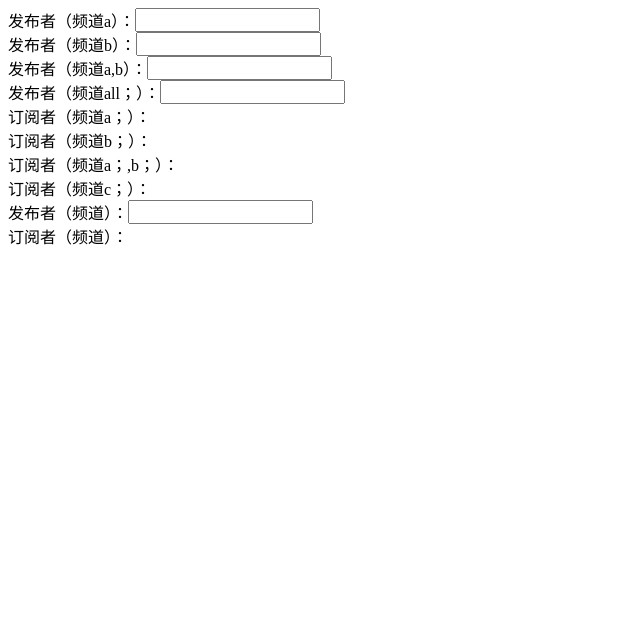
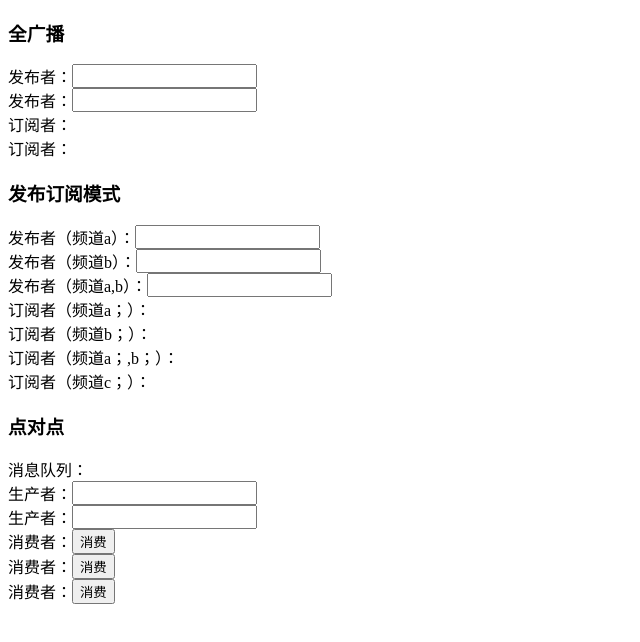
Before and after one commit to abc2513/--, a plain HTML site: page 实验1/实验代码/index.html in a window 1280 px wide. Shown: the whole page, without its empty margins (0-640 px from the left). Drawn offline with Linux system fonts and the light colour scheme.

Commit message:
update: 三种模式分开

```diff
--- a/实验1/实验代码/index.html
+++ b/实验1/实验代码/index.html
@@ -5,6 +5,8 @@
         <meta name="viewport" content="width=device-width, initial-scale=1">
     </head>
     <body>
-        <script src='./main.js' async defer></script>
+        <script src='./publish-all.js' defer type="module"></script>
+        <script src='./publish-subscribe.js' defer type="module"></script>
+        <script src='./point-to-point.js' defer></script>
     </body>
 </html>
--- /dev/null
+++ b/实验1/实验代码/point-to-point.js
@@ -0,0 +1,91 @@
+//点对点模式
+
+//消息队列
+class MessageQueue {
+    constructor() {
+        this.queue = [];
+        //以下为数据可视化部分
+        this.div = document.createElement("div");
+        this.title = document.createElement("div");
+        this.message = document.createElement("div");
+        this.title.innerText = "消息队列：";
+        this.div.appendChild(this.title);
+        this.div.appendChild(this.message);
+        this.div.style.display = "flex";
+        this.render();
+        document.body.appendChild(this.div);
+    }
+    render() {//可视化渲染函数
+        this.message.innerText = this.queue.join(" ; ");
+    }
+    send(message) {
+        this.queue.push(message);
+        this.render();//渲染
+    }
+    receive() {
+        const result = this.queue.shift();
+        this.render();//渲染
+        return result;
+    }
+}
+
+//生产者
+class Producer {
+    constructor(messageQueue) {
+        this.messageQueue = messageQueue;
+
+        //以下为数据可视化部分
+        this.div = document.createElement("div");
+        this.title = document.createElement("div");
+        this.input = document.createElement("input");
+        this.title.innerText = "生产者：";
+        this.div.appendChild(this.title);
+        this.div.appendChild(this.input);
+        this.div.style.display = "flex";
+        document.body.appendChild(this.div);
+        this.input.addEventListener("blur", () => {
+            this.produce();
+        });
+    }
+    produce() {
+        this.messageQueue.send(this.input.value);
+    }
+}
+//消费者
+class Consumer {
+    constructor(messageQueue) {
+        this.messageQueue = messageQueue;
+
+        //以下为数据可视化部分
+        this.div = document.createElement("div");
+        this.title = document.createElement("div");
+        this.button = document.createElement("button");
+        this.message = document.createElement("div");
+        this.div.style.display = "flex";
+        this.title.innerText = "消费者：";
+        this.button.innerText = "消费";
+        this.div.appendChild(this.title);
+        this.div.appendChild(this.button);
+        this.div.appendChild(this.message);
+        document.body.appendChild(this.div);
+        this.button.addEventListener("click", () => {
+            this.consume();
+        });
+    }
+    consume() {
+        const message = this.messageQueue.receive();
+        this.message.innerText += message+';';
+    }
+}
+
+
+const title = document.createElement("h3");
+title.innerText = "点对点";
+document.body.appendChild(title);
+
+const messageQueue = new MessageQueue();
+const producer1 = new Producer(messageQueue);
+const producer2 = new Producer(messageQueue);
+const consumer1 = new Consumer(messageQueue);
+const consumer2 = new Consumer(messageQueue);
+const consumer3 = new Consumer(messageQueue);
--- /dev/null
+++ b/实验1/实验代码/publish-all.js
@@ -0,0 +1,58 @@
+//不分频道的发布订阅模式
+class PubSub{
+    constructor(){
+        this.message = [];//已经注册的组件
+    }
+    publish(data){
+        this.message.forEach(item => item(data));
+    }
+    subscribe(cb){
+        this.message.push(cb);
+    }
+    unSubscribe(cb){
+        this.message = this.message.filter(item => item !== cb);
+    }
+}
+class Publisher{
+    constructor(pubSub){
+        this.pubSub = pubSub;
+
+        //以下为数据可视化部分
+        this.div = document.createElement("div");
+        this.title= document.createElement("div");
+        this.title.innerText = "发布者：";
+        this.input = document.createElement("input");
+        this.div.appendChild(this.title);
+        this.div.appendChild(this.input);
+        this.div.style.display = "flex";
+        document.body.appendChild(this.div);
+        this.input.addEventListener("blur", () => {
+            this.publish(this.input.value);
+        })
+    }
+    publish(data){
+        this.pubSub.publish(data);
+    }
+}
+class Subscriber{
+    constructor(pubSub){
+        this.pubSub = pubSub;
+        this.pubSub.subscribe(this.cb);//注册
+
+        //以下为数据可视化部分
+        this.div = document.createElement("div");
+        this.div.innerText = "订阅者：";
+        document.body.appendChild(this.div);
+    }
+    cb = (data) => {
+        this.div.innerText += data + ' ；';
+    }
+}
+const title= document.createElement("h3");
+title.innerText = "全广播";
+document.body.appendChild(title);
+const pubSub = new PubSub();
+const publisher = new Publisher(pubSub);
+const publisher2 = new Publisher(pubSub);
+const subscriber = new Subscriber(pubSub);
+const subscriber2 = new Subscriber(pubSub);
--- a/实验1/实验代码/main.js
+++ b/实验1/实验代码/publish-subscribe.js
@@ -80,21 +80,15 @@ class subscriber {//订阅者
         this.div.innerText += data + ' ；';
     }
 }
+const title = document.createElement("h3");
+title.innerText = "发布订阅模式";
+document.body.appendChild(title);
+
 const pubSub = new PubSub();
 const publisher_a = new publisher(pubSub, ['a']);//创建一个发布者，发布频道为a
 const publisher_b = new publisher(pubSub, ['b']);//创建一个发布者，发布频道为b
 const publisher_ab = new publisher(pubSub, ['a', 'b']);//创建一个发布者，发布频道为a和b
-const publisher_all = new publisher(pubSub, [null]);//创建一个发布者，为广播模式
 const subscriber_a = new subscriber(pubSub, ['a']);//创建一个订阅者，订阅频道为a
 const subscriber_b = new subscriber(pubSub, ['b']);//创建一个订阅者，订阅频道为b
 const subscriber_ab = new subscriber(pubSub, ['a', 'b']);//创建一个订阅者，订阅频道为a和b
 const subscribe_c = new subscriber(pubSub, ['c']);//创建一个订阅者，订阅频道为c
-
-
-const publisher_only = new publisher(pubSub, []);//创建一个发布者，发布频道为空
-const subscribe_only = new subscriber(pubSub, [])
-//点对点模式
-publisher_only.publish = function (data) {
-    console.log("发布者发布信息：", data);
-    subscribe_only.cb(data)
-}
```
